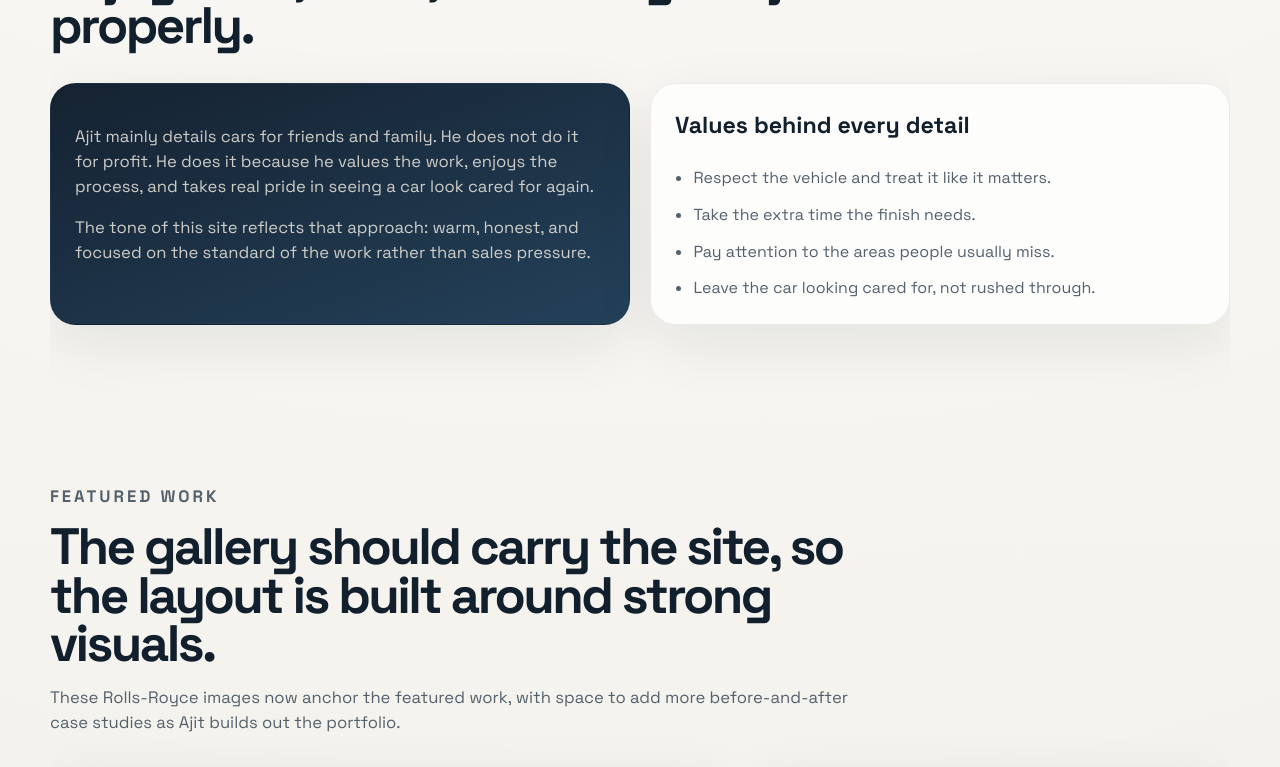
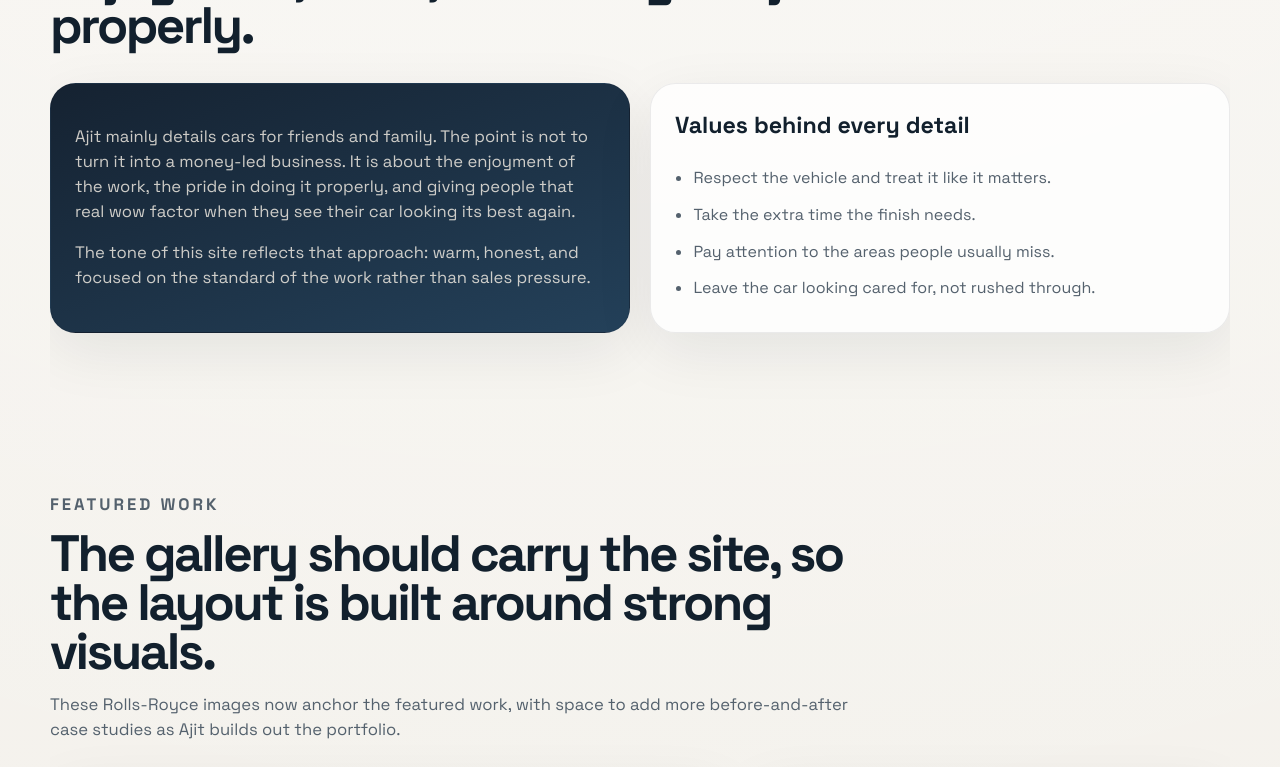
Before and after one commit to paresh100/amps-detailing, a React (Vite) app: page / in a window 1280 px wide. Shown: the part 1300-2067 px from the top of the page. Built offline with nearby package versions, Linux system fonts and the light colour scheme.

Commit message:
Fix Netlify form detection and update site copy

```diff
--- a/index.html
+++ b/index.html
@@ -14,7 +14,14 @@
     <title>AMP Detailing | Ajit&apos;s Car Detailing Showcase</title>
   </head>
   <body>
-    <form name="contact" method="POST" data-netlify="true" netlify-honeypot="bot-field" hidden>
+    <form
+      name="contact"
+      method="POST"
+      netlify
+      data-netlify="true"
+      netlify-honeypot="bot-field"
+      hidden
+    >
       <input type="hidden" name="form-name" value="contact" />
       <input type="text" name="name" />
       <input type="email" name="email" />
--- a/src/components/Sections.jsx
+++ b/src/components/Sections.jsx
@@ -195,9 +195,10 @@ export function AboutSection() {
       <div className="story-layout">
         <article className="story-panel story-panel-dark">
           <p>
-            Ajit mainly details cars for friends and family. He does not do it for profit.
-            He does it because he values the work, enjoys the process, and takes real pride
-            in seeing a car look cared for again.
+            Ajit mainly details cars for friends and family. The point is not to turn it
+            into a money-led business. It is about the enjoyment of the work, the pride in
+            doing it properly, and giving people that real wow factor when they see their
+            car looking its best again.
           </p>
           <p>
             The tone of this site reflects that approach: warm, honest, and focused on the
@@ -323,9 +324,9 @@ export function PricingSection() {
     >
       <div className="section-heading">
         <p className="eyebrow">Without the Love, Prices</p>
-        <h2>Comparable detailing usually costs far more than a basic valet once the work is done properly.</h2>
+        <h2>A guide to the sort of time, care, and finish involved when the work is done properly.</h2>
         <p>
-          These ranges reflect the pricing you want the site to communicate, including ceramic
+          These ranges give context around the level of detailing involved, including ceramic
           coating and protection work. Open any item for its own page.
         </p>
       </div>
@@ -462,6 +463,7 @@ export function ContactSection() {
         name="contact"
         method="POST"
         action="/"
+        netlify
         data-netlify="true"
         netlify-honeypot="bot-field"
         whileHover={shouldReduceMotion ? undefined : { y: -4 }}
--- a/src/pages/SitePages.jsx
+++ b/src/pages/SitePages.jsx
@@ -28,7 +28,7 @@ export function AboutPage() {
       <IntroBlock
         eyebrow="About"
         title="A proper introduction to Ajit and why he does this work."
-        text="This page keeps the focus on the person behind the detailing: retired, patient, trusted, and led by pride rather than selling."
+        text="This page keeps the focus on the person behind the detailing: patient, trusted, and more interested in giving people that wow factor than turning the work into a sales pitch."
       />
       <HighlightsSection />
       <AboutSection />
@@ -69,8 +69,8 @@ export function PricesPage() {
     <PageTransition>
       <IntroBlock
         eyebrow="Prices"
-        title="What this level of care usually costs in the market."
-        text="Ajit may do this from passion, but the work still carries real value. These pages show typical pricing for comparable detailing and ceramic coating work."
+        title="A rough guide to the kind of time and care this work usually involves."
+        text="This page gives context around typical detailing ranges without changing the tone of the site into something money-led or sales-driven."
       />
       <PricingSection />
     </PageTransition>
```
Also changed, not shown: 1 other file (tests, documents, lock files or other folders).
